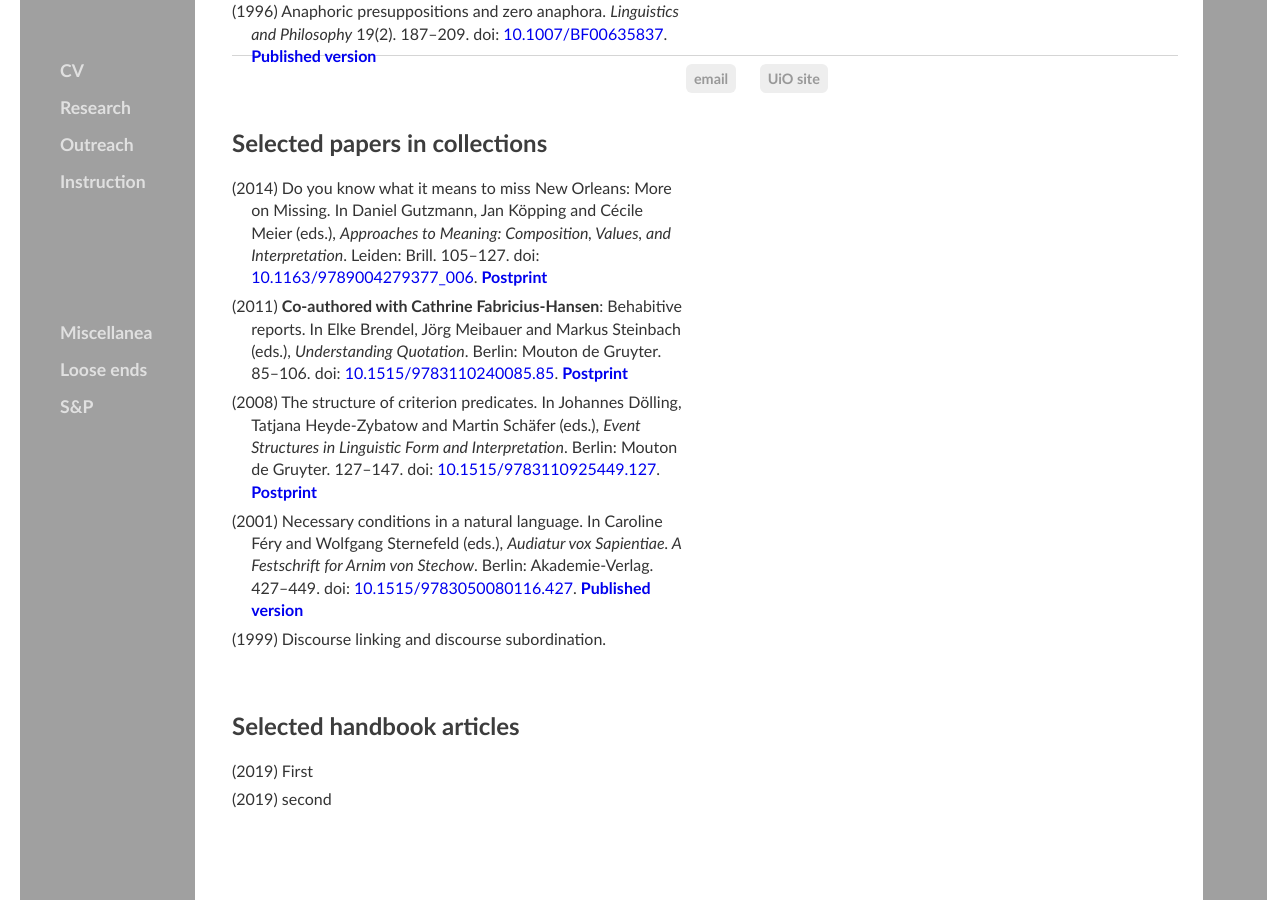
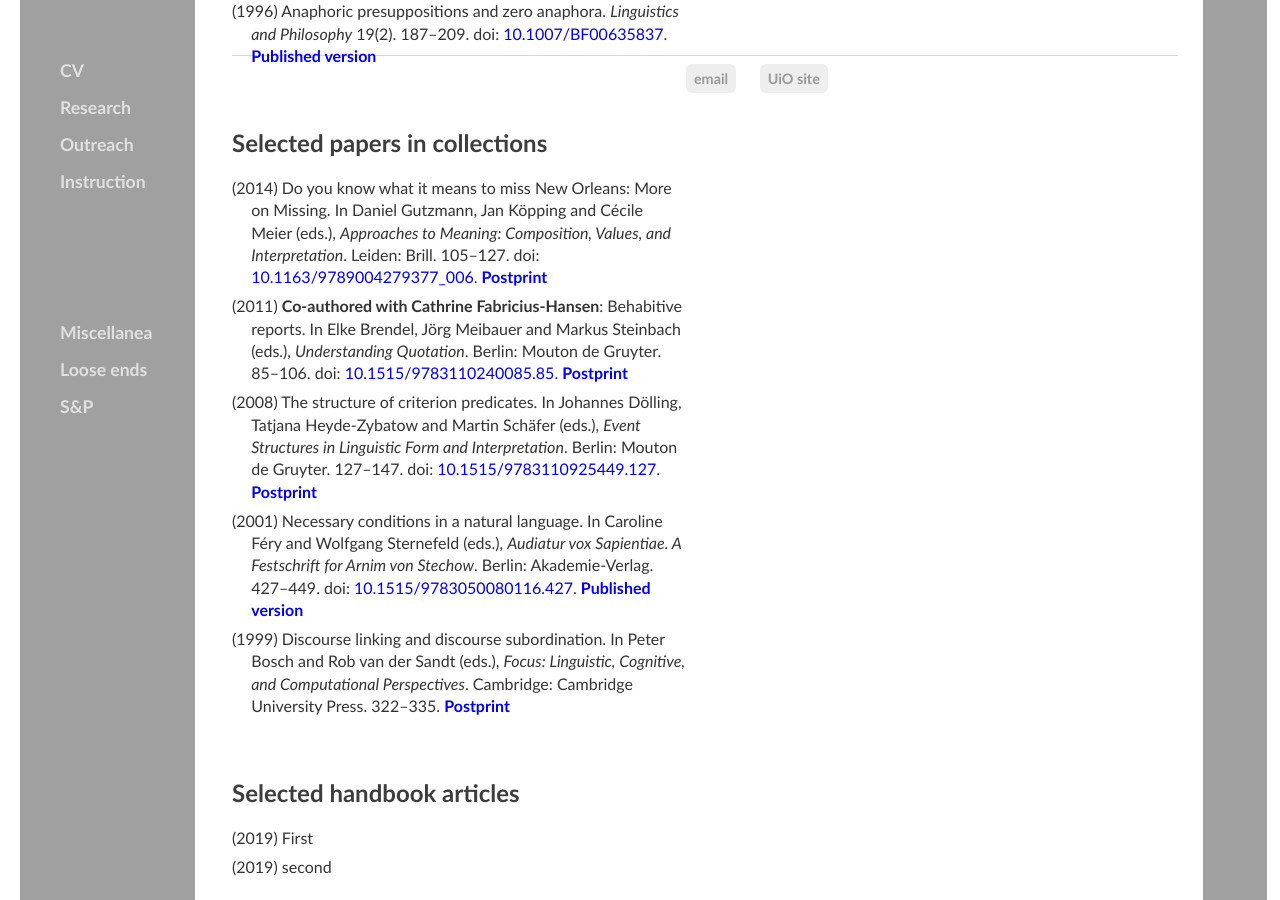
Before and after one commit to kjelljs/kjelljs.github.io, a Jekyll site: the page built from research/index.html, in a window 1280 px wide and 900 px high, scrolled down 1457 px. Built offline with Jekyll 4.4.1, drawn with Linux system fonts in a browser that asks for light colours.

Commit message:
Update index.html

```diff
--- a/research/index.html
+++ b/research/index.html
@@ -48,7 +48,7 @@ figcaption {
 		    <li>(2011) <b>Co-authored with Cathrine Fabricius-Hansen</b>: Behabitive reports. In Elke Brendel, Jörg Meibauer and Markus Steinbach (eds.), <i>Understanding Quotation</i>. Berlin: Mouton de Gruyter. 85–106. doi: <a href="https://doi.org/10.1515/9783110240085.85">10.1515/9783110240085.85</a>. <a href="/pdf/Behab.pdf"><b>Postprint</b></a></li>
 		    <li>(2008) The structure of criterion predicates. In Johannes Dölling, Tatjana Heyde-Zybatow and Martin Schäfer (eds.), <i>Event Structures in Linguistic Form and Interpretation</i>. Berlin: Mouton de Gruyter. 127–147. doi: <a href="https://doi.org/10.1515/9783110925449.127">10.1515/9783110925449.127</a>. <a href="/pdf/CriterionP.pdf"><b>Postprint</b></a></li>
 		    <li>(2001) Necessary conditions in a natural language. In Caroline Féry and Wolfgang Sternefeld (eds.), <i>Audiatur vox Sapientiae. A Festschrift for Arnim von Stechow</i>. Berlin: Akademie-Verlag. 427–449. doi: <a href="https://doi.org/10.1515/9783050080116.427">10.1515/9783050080116.427</a>. <a href="/pdf/NecCon.pdf"><b>Published version</b></a></li>
-		    <li>(1999) Discourse linking and discourse subordination. </li>
+		    <li>(1999) Discourse linking and discourse subordination. In Peter Bosch and Rob van der Sandt (eds.), <i>Focus: Linguistic, Cognitive, and Computational Perspectives</i>. Cambridge: Cambridge University Press. 322–335. <a href="/pdf/DisLDisS.pdf"><b>Postprint</b></a></li>
     </ul>
 </br>
     <h2 id="hand">Selected handbook articles</h2>
```
